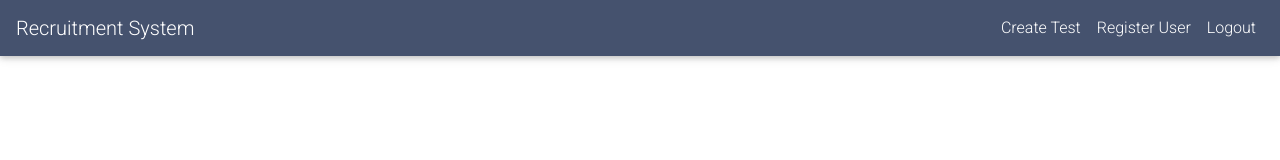
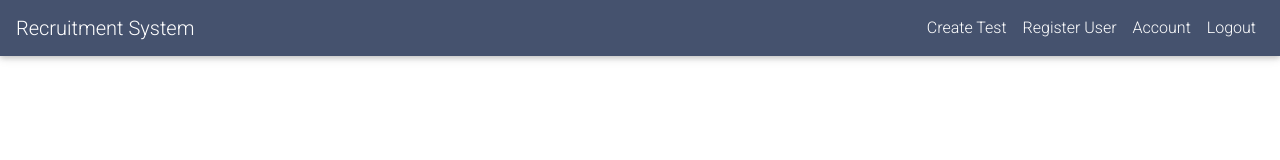
Before and after one commit to lodz-university-of-technology-masi/dropdatabase, a React (Create React App) app in the folder react-recruitment-system/: page / in a window 1280 px wide. Shown: the top 160 px of the page. Built offline with nearby package versions, Linux system fonts and the light colour scheme; no server answers; what aws-amplify would draw is missing.

Commit message:
Remove todo + add account in navbar

```diff
--- a/react-recruitment-system/src/component/navbar/Navbar.js
+++ b/react-recruitment-system/src/component/navbar/Navbar.js
@@ -1,7 +1,13 @@
 import React, {useContext} from "react";
 import PropTypes from "prop-types";
 import {Link} from "react-router-dom";
-import {CREATE_TEST_PATH, HOME_PATH, LOGIN_PATH, REGISTER_PATH} from "../../constants";
+import {
+  CREATE_TEST_PATH,
+  HOME_PATH,
+  LOGIN_PATH,
+  PROFILE_PATH,
+  REGISTER_PATH
+} from "../../constants";
 import {AppContext} from "../../main/App";
 
 export const Navbar = (props) => {
@@ -42,6 +48,7 @@ export const Navbar = (props) => {
         <>
           {renderNavItem(CREATE_TEST_PATH, "Create Test")}
           {renderNavItem(REGISTER_PATH, "Register User")}
+          {renderNavItem(PROFILE_PATH, "Account")}
           {renderNavItem(LOGIN_PATH, "Logout", true)}
         </>
       );
--- a/react-recruitment-system/src/config.js
+++ b/react-recruitment-system/src/config.js
@@ -6,4 +6,3 @@ export default {
     IdentityPoolId: 'us-east-1:20f6f100-ded4-42b9-a577-ecb2a913c8fb',
   },
 }
-//TODO CHECK IF IT IS CORRECT
--- a/react-recruitment-system/src/index.js
+++ b/react-recruitment-system/src/index.js
@@ -14,7 +14,6 @@ import App from './main/App';
 import Amplify from "aws-amplify";
 import config from "./config.js";
 
-// TODO ADD CONFIG
 Amplify.configure({
   Auth: {
     identityPoolId: config.cognito.IdentityPoolId,
--- a/react-recruitment-system/src/main/App.js
+++ b/react-recruitment-system/src/main/App.js
@@ -12,7 +12,7 @@ export const App = (props) => {
   const initialState = {
     testToBeChanged: '',
     testToBeChangedOrig: '',
-    isUserLoggedIn: true,
+    isUserLoggedIn: true, //TODO CHANGE TO FALSE
   };
 
   function reducer(state, action) {
```
